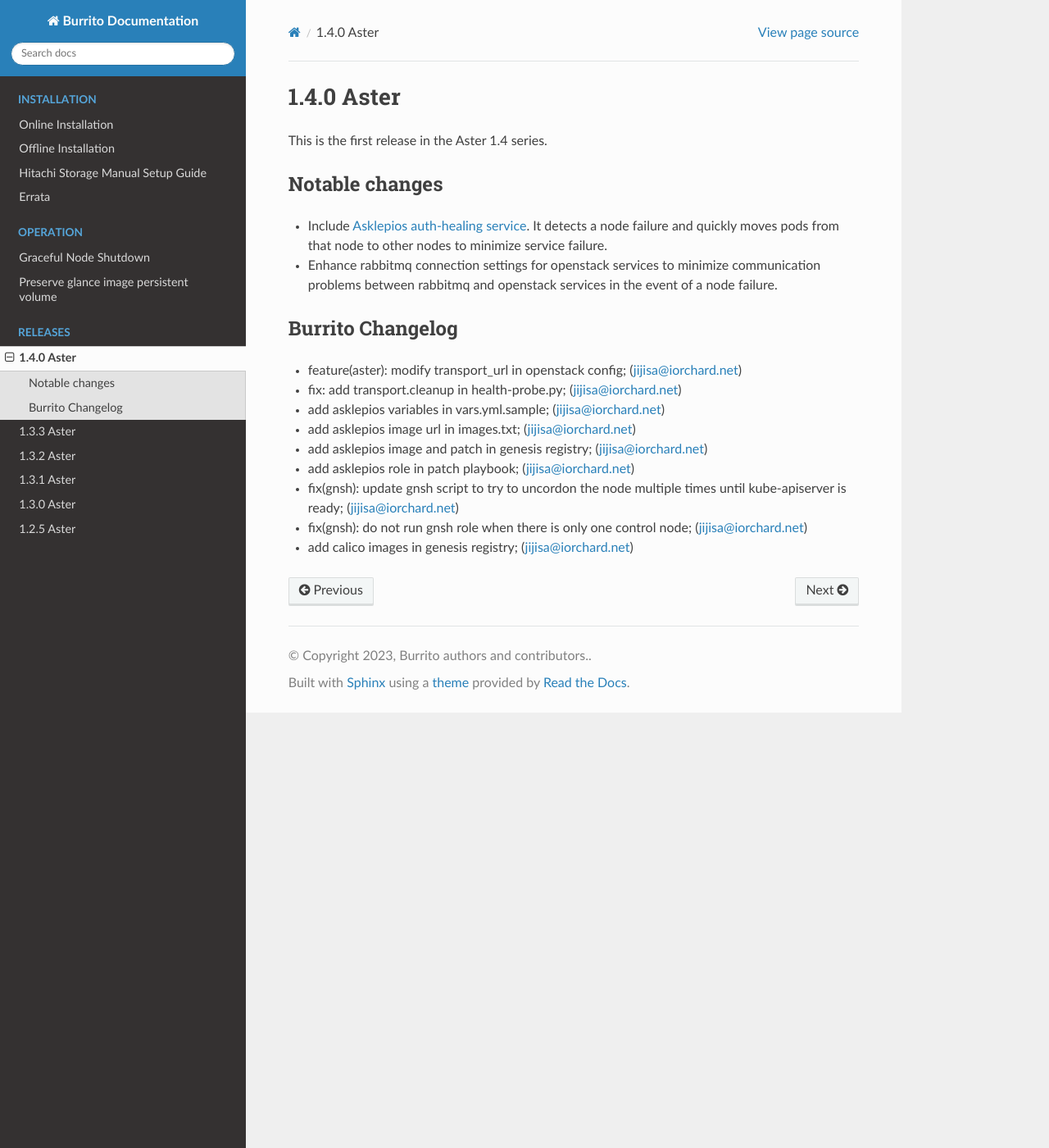
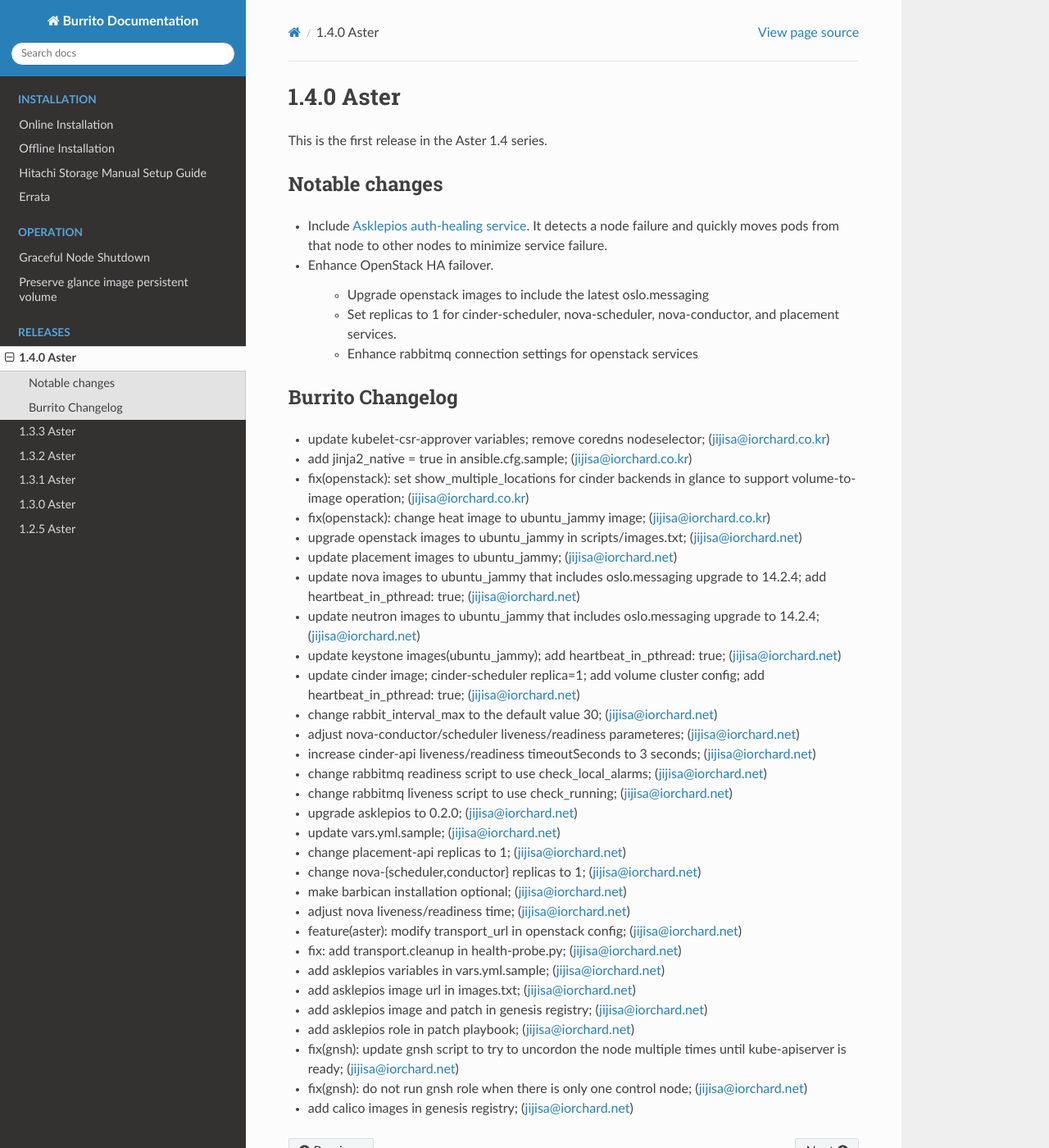
Before and after one commit to iorchard/burrito_docs, a Sphinx documentation site: the page built from source/releases/1.4.0.rst, in a window 1280 px wide and 1400 px high. Shown: the whole window at 82% size. Built offline with Sphinx 7.4.7 and the Read the Docs theme 2.0.0, drawn with Linux system fonts in a browser that asks for light colours; pages that are not in the unit, such as notebooks, are missing from menus.

Commit message:
update 1.4.0 release note

```diff
--- a/source/releases/1.4.0.rst
+++ b/source/releases/1.4.0.rst
@@ -11,14 +11,37 @@
   It detects a node failure and quickly moves pods from that node
   to other nodes to minimize service failure.
 
-* Enhance rabbitmq connection settings for openstack services to minimize
-  communication problems between rabbitmq and openstack services in the event
-  of a node failure.
+* Enhance OpenStack HA failover.
 
+    - Upgrade openstack images to include the latest oslo.messaging
+    - Set replicas to 1 for cinder-scheduler, nova-scheduler,
+      nova-conductor, and placement services.
+    - Enhance rabbitmq connection settings for openstack services
 
 Burrito Changelog
 ------------------
 
+* update kubelet-csr-approver variables; remove coredns nodeselector; (jijisa@iorchard.co.kr)
+* add jinja2_native = true in ansible.cfg.sample; (jijisa@iorchard.co.kr)
+* fix(openstack): set show_multiple_locations for cinder backends in glance to support volume-to-image operation; (jijisa@iorchard.co.kr)
+* fix(openstack): change heat image to ubuntu_jammy image; (jijisa@iorchard.co.kr)
+* upgrade openstack images to ubuntu_jammy in scripts/images.txt; (jijisa@iorchard.net)
+* update placement images to ubuntu_jammy; (jijisa@iorchard.net)
+* update nova images to ubuntu_jammy that includes oslo.messaging upgrade to 14.2.4; add heartbeat_in_pthread: true; (jijisa@iorchard.net)
+* update neutron images to ubuntu_jammy that includes oslo.messaging upgrade to 14.2.4; (jijisa@iorchard.net)
+* update keystone images(ubuntu_jammy); add heartbeat_in_pthread: true; (jijisa@iorchard.net)
+* update cinder image; cinder-scheduler replica=1; add volume cluster config; add heartbeat_in_pthread: true; (jijisa@iorchard.net)
+* change rabbit_interval_max to the default value 30; (jijisa@iorchard.net)
+* adjust nova-conductor/scheduler liveness/readiness parameteres; (jijisa@iorchard.net)
+* increase cinder-api liveness/readiness timeoutSeconds to 3 seconds; (jijisa@iorchard.net)
+* change rabbitmq readiness script to use check_local_alarms; (jijisa@iorchard.net)
+* change rabbitmq liveness script to use check_running; (jijisa@iorchard.net)
+* upgrade asklepios to 0.2.0; (jijisa@iorchard.net)
+* update vars.yml.sample; (jijisa@iorchard.net)
+* change placement-api replicas to 1; (jijisa@iorchard.net)
+* change nova-{scheduler,conductor} replicas to 1; (jijisa@iorchard.net)
+* make barbican installation optional; (jijisa@iorchard.net)
+* adjust nova liveness/readiness time; (jijisa@iorchard.net)
 * feature(aster): modify transport_url in openstack config; (jijisa@iorchard.net)
 * fix: add transport.cleanup in health-probe.py; (jijisa@iorchard.net)
 * add asklepios variables in vars.yml.sample; (jijisa@iorchard.net)
```
